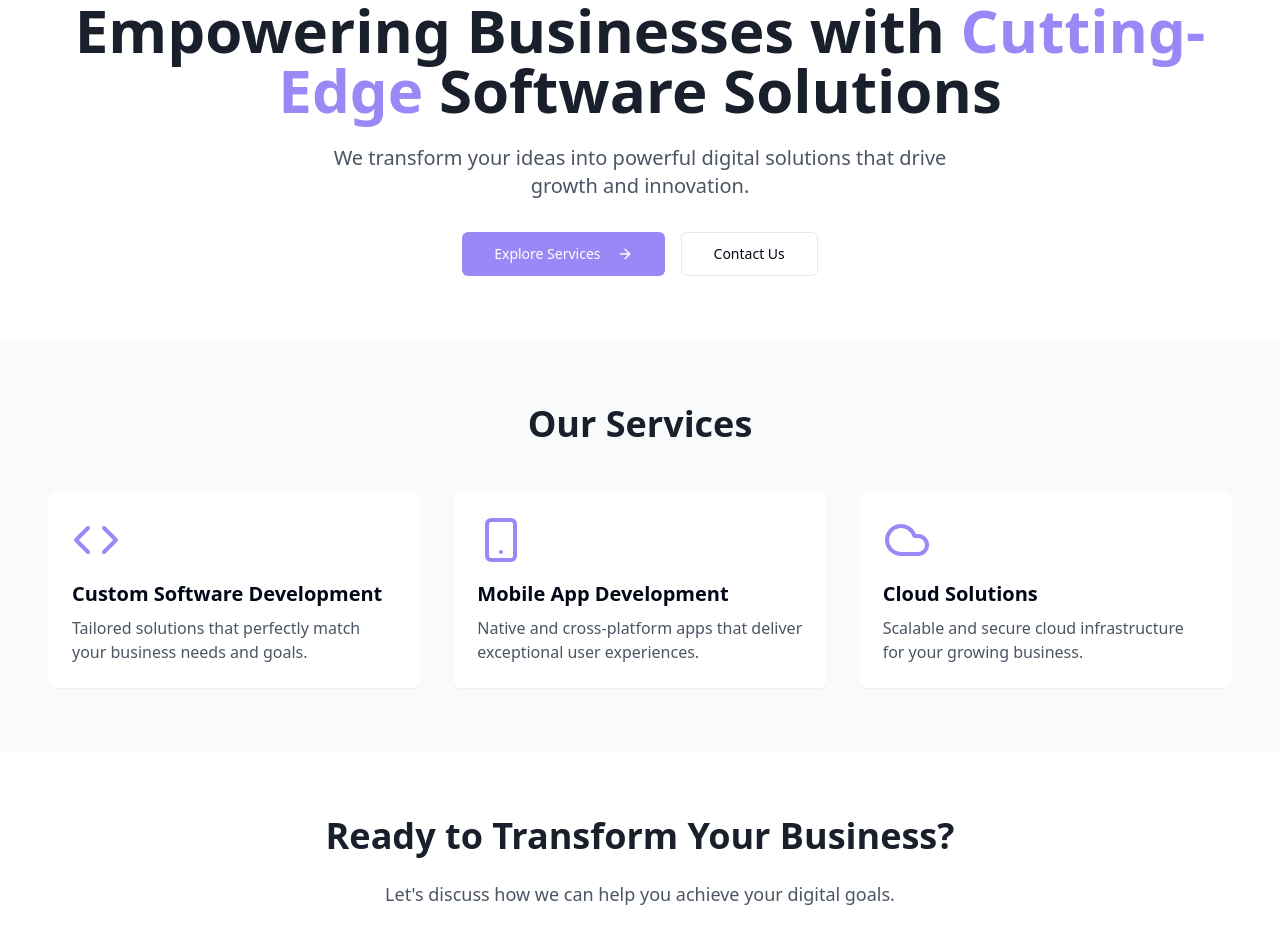
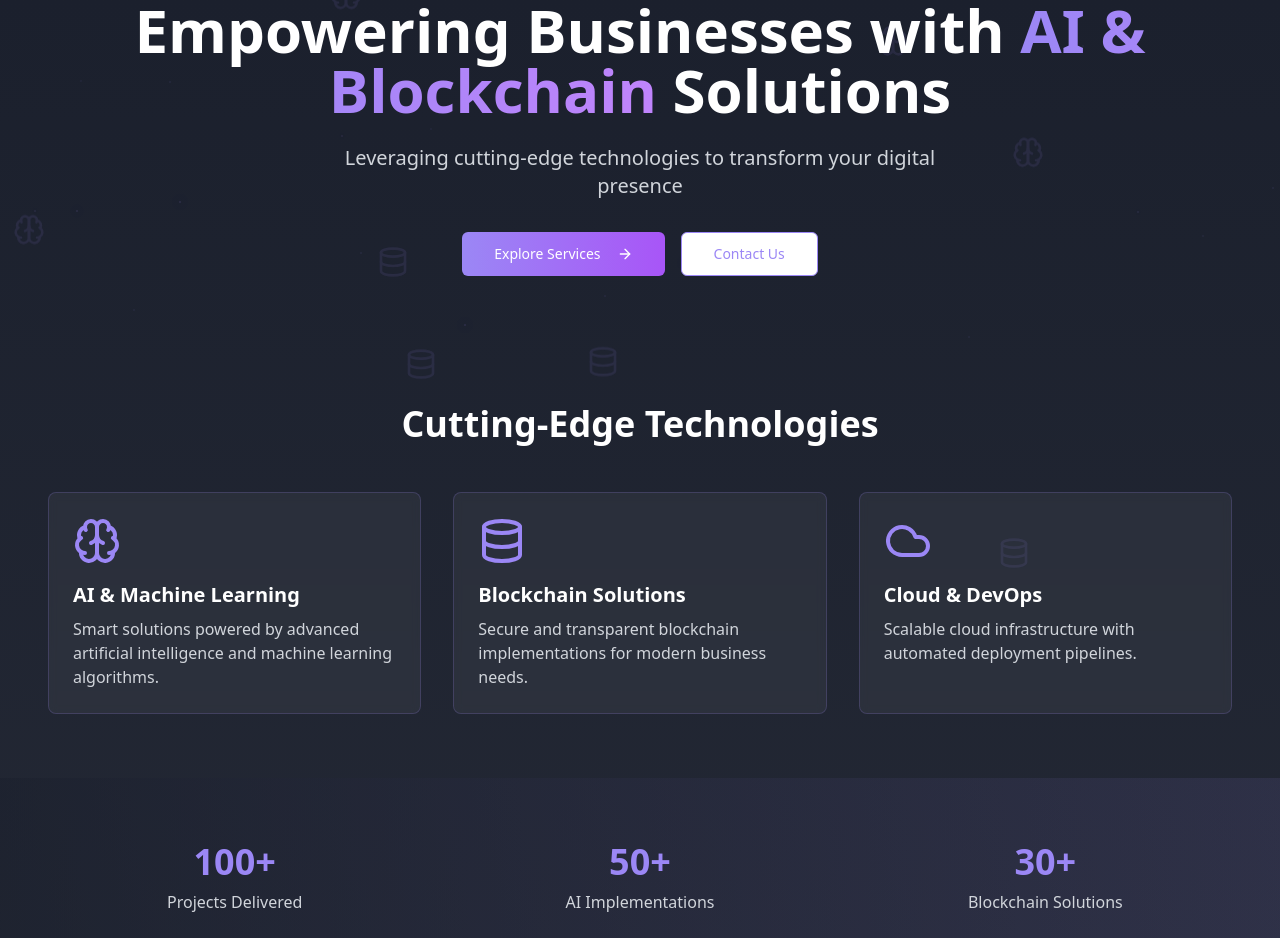
Before and after one commit to Sohit666/engaging-experience-agency, a React (Vite) app: page / in a window 1280 px wide. Shown: the part 128-1066 px from the top of the page. Built offline with nearby package versions, Linux system fonts and the light colour scheme.

Commit message:
Add animations and tech themes
Implement cool and attractive animations throughout the application, and incorporate themes and references related to AI and Blockchain technologies.
[skip gpt_engineer]

```diff
--- a/src/pages/Index.tsx
+++ b/src/pages/Index.tsx
@@ -1,68 +1,108 @@
-import { ArrowRight, Code, Smartphone, Cloud } from "lucide-react";
+import { ArrowRight, Code, Smartphone, Cloud, Brain, Database, Shield } from "lucide-react";
 import { Button } from "@/components/ui/button";
 import Navigation from "@/components/Navigation";
 
 const Index = () => {
   return (
-    <div className="min-h-screen">
+    <div className="min-h-screen bg-gradient-to-b from-secondary to-secondary/95">
       <Navigation />
 
-      {/* Hero Section */}
-      <section className="pt-32 pb-16 px-4">
-        <div className="container mx-auto text-center">
-          <h1 className="text-4xl md:text-6xl font-bold text-secondary mb-6 animate-fade-down">
+      {/* Hero Section with Animated Background */}
+      <section className="relative pt-32 pb-16 px-4 overflow-hidden">
+        <div className="absolute inset-0 opacity-10">
+          <div className="absolute w-full h-full">
+            {[...Array(20)].map((_, i) => (
+              <div
+                key={i}
+                className="absolute animate-pulse"
+                style={{
+                  left: `${Math.random() * 100}%`,
+                  top: `${Math.random() * 100}%`,
+                  width: '2px',
+                  height: '2px',
+                  backgroundColor: '#9b87f5',
+                  boxShadow: '0 0 20px 2px #9b87f5',
+                  animation: `pulse ${2 + Math.random() * 3}s infinite`,
+                }}
+              />
+            ))}
+          </div>
+        </div>
+
+        <div className="container mx-auto text-center relative z-10">
+          <h1 className="text-4xl md:text-6xl font-bold text-white mb-6 animate-fade-down">
             Empowering Businesses with{" "}
-            <span className="text-primary">Cutting-Edge</span> Software Solutions
+            <span className="text-primary bg-clip-text text-transparent bg-gradient-to-r from-primary to-purple-400">
+              AI & Blockchain
+            </span> Solutions
           </h1>
-          <p className="text-lg md:text-xl text-gray-600 mb-8 max-w-2xl mx-auto animate-fade-up">
-            We transform your ideas into powerful digital solutions that drive growth and innovation.
+          <p className="text-lg md:text-xl text-gray-300 mb-8 max-w-2xl mx-auto animate-fade-up">
+            Leveraging cutting-edge technologies to transform your digital presence
           </p>
           <div className="flex flex-col md:flex-row gap-4 justify-center animate-fade-up">
-            <Button size="lg" className="group">
+            <Button size="lg" className="group bg-gradient-to-r from-primary to-purple-500 hover:opacity-90">
               Explore Services
               <ArrowRight className="ml-2 group-hover:translate-x-1 transition-transform" />
             </Button>
-            <Button size="lg" variant="outline">
+            <Button size="lg" variant="outline" className="border-primary text-primary hover:bg-primary/10">
               Contact Us
             </Button>
           </div>
         </div>
       </section>
 
-      {/* Services Overview */}
-      <section className="py-16 px-4 bg-gray-50">
+      {/* Tech Features Section */}
+      <section className="py-16 px-4">
         <div className="container mx-auto">
-          <h2 className="text-3xl md:text-4xl font-bold text-center text-secondary mb-12">
-            Our Services
+          <h2 className="text-3xl md:text-4xl font-bold text-center text-white mb-12">
+            Cutting-Edge Technologies
           </h2>
           <div className="grid md:grid-cols-3 gap-8">
             {[
               {
-                icon: Code,
-                title: "Custom Software Development",
+                icon: Brain,
+                title: "AI & Machine Learning",
                 description:
-                  "Tailored solutions that perfectly match your business needs and goals.",
+                  "Smart solutions powered by advanced artificial intelligence and machine learning algorithms.",
               },
               {
-                icon: Smartphone,
-                title: "Mobile App Development",
+                icon: Database,
+                title: "Blockchain Solutions",
                 description:
-                  "Native and cross-platform apps that deliver exceptional user experiences.",
+                  "Secure and transparent blockchain implementations for modern business needs.",
               },
               {
                 icon: Cloud,
-                title: "Cloud Solutions",
+                title: "Cloud & DevOps",
                 description:
-                  "Scalable and secure cloud infrastructure for your growing business.",
+                  "Scalable cloud infrastructure with automated deployment pipelines.",
               },
-            ].map((service, index) => (
+            ].map((feature, index) => (
               <div
-                key={service.title}
-                className="p-6 bg-white rounded-lg shadow-sm hover:shadow-md transition-shadow"
+                key={feature.title}
+                className="p-6 bg-white/5 backdrop-blur-sm rounded-lg hover:bg-white/10 transition-all duration-300 transform hover:-translate-y-1 border border-primary/20"
               >
-                <service.icon className="w-12 h-12 text-primary mb-4" />
-                <h3 className="text-xl font-semibold mb-2">{service.title}</h3>
-                <p className="text-gray-600">{service.description}</p>
+                <feature.icon className="w-12 h-12 text-primary mb-4" />
+                <h3 className="text-xl font-semibold mb-2 text-white">{feature.title}</h3>
+                <p className="text-gray-300">{feature.description}</p>
+              </div>
+            ))}
+          </div>
+        </div>
+      </section>
+
+      {/* Animated Stats Section */}
+      <section className="py-16 px-4 bg-gradient-to-r from-secondary/50 to-primary/10">
+        <div className="container mx-auto text-center">
+          <div className="grid md:grid-cols-3 gap-8">
+            {[
+              { number: "100+", label: "Projects Delivered" },
+              { number: "50+", label: "AI Implementations" },
+              { number: "30+", label: "Blockchain Solutions" },
+            ].map((stat) => (
+              <div key={stat.label} className="animate-fade-up">
+                <h3 className="text-4xl font-bold text-primary mb-2">{stat.number}</h3>
+                <p className="text-gray-300">{stat.label}</p>
               </div>
             ))}
           </div>
@@ -72,18 +112,40 @@ const Index = () => {
       {/* CTA Section */}
       <section className="py-16 px-4">
         <div className="container mx-auto text-center">
-          <h2 className="text-3xl md:text-4xl font-bold text-secondary mb-6">
+          <h2 className="text-3xl md:text-4xl font-bold text-white mb-6">
             Ready to Transform Your Business?
           </h2>
-          <p className="text-lg text-gray-600 mb-8 max-w-2xl mx-auto">
-            Let's discuss how we can help you achieve your digital goals.
+          <p className="text-lg text-gray-300 mb-8 max-w-2xl mx-auto">
+            Let's discuss how our AI and blockchain solutions can help you achieve your digital goals.
           </p>
-          <Button size="lg" className="group">
+          <Button size="lg" className="group bg-gradient-to-r from-primary to-purple-500 hover:opacity-90">
             Schedule a Free Consultation
             <ArrowRight className="ml-2 group-hover:translate-x-1 transition-transform" />
           </Button>
         </div>
       </section>
+
+      {/* Floating Tech Icons */}
+      <div className="fixed inset-0 pointer-events-none">
+        {[...Array(10)].map((_, i) => (
+          <div
+            key={i}
+            className="absolute animate-float"
+            style={{
+              left: `${Math.random() * 100}%`,
+              top: `${Math.random() * 100}%`,
+              animation: `float ${10 + Math.random() * 5}s infinite`,
+              opacity: 0.1,
+            }}
+          >
+            {i % 2 === 0 ? (
+              <Brain className="w-8 h-8 text-primary" />
+            ) : (
+              <Database className="w-8 h-8 text-primary" />
+            )}
+          </div>
+        ))}
+      </div>
     </div>
   );
 };
--- a/tailwind.config.ts
+++ b/tailwind.config.ts
@@ -79,10 +79,28 @@ export default {
             transform: "translateY(0)",
           },
         },
+        float: {
+          "0%, 100%": {
+            transform: "translateY(0)",
+          },
+          "50%": {
+            transform: "translateY(-20px)",
+          },
+        },
+        pulse: {
+          "0%, 100%": {
+            opacity: "1",
+          },
+          "50%": {
+            opacity: "0.5",
+          },
+        },
       },
       animation: {
         "fade-up": "fade-up 0.5s ease-out",
         "fade-down": "fade-down 0.5s ease-out",
+        float: "float 3s ease-in-out infinite",
+        pulse: "pulse 2s cubic-bezier(0.4, 0, 0.6, 1) infinite",
       },
     },
   },
```
